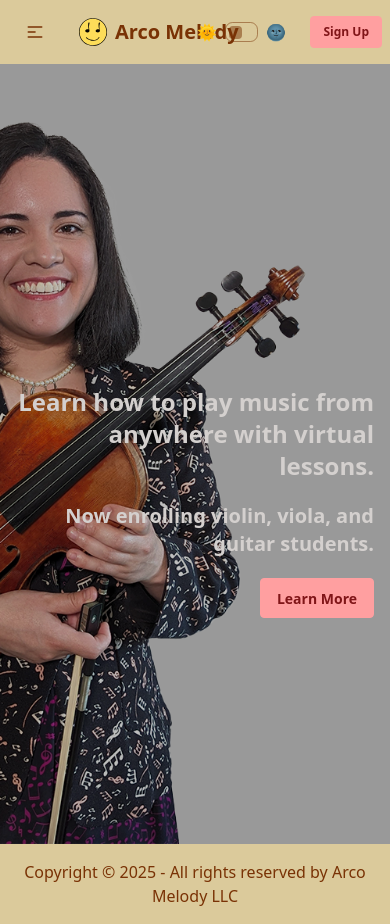
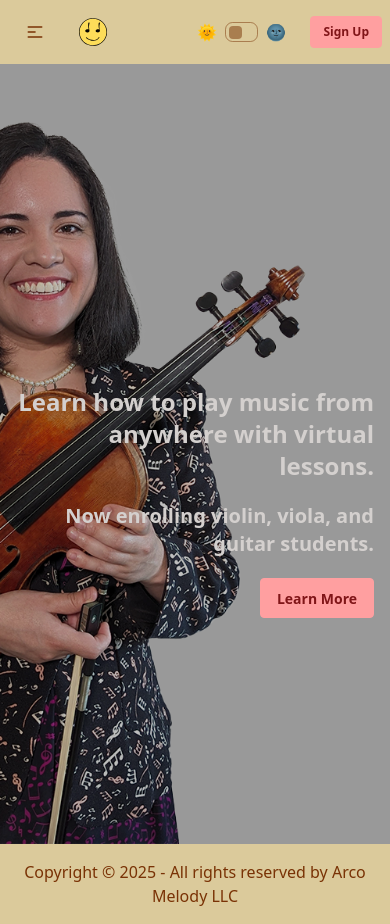
Before and after one commit to Johnny-Pena/ArcoMelody, a React (Vite) app: page / in a window 390 px wide. Built offline with nearby package versions, Linux system fonts and the light colour scheme.

Commit message:
Update Navbar to hide text on mobile and improve layout

```diff
--- a/src/components/Navbar.jsx
+++ b/src/components/Navbar.jsx
@@ -57,14 +57,14 @@ export default function Navbar() {
               <li role="menuitem"><Link to="/contact">Contact</Link></li>
             </ul>
           </div>
-          <Link to="/" className="btn btn-ghost text-xl flex items-center gap-2">
+       <Link to="/" className="btn btn-ghost text-xl flex items-center">
         <img
           src="/images/ArcoMelodyFavicon-32x32.svg"
           alt="Arco Melody Logo"
           className="w-7 h-7"
           style={{ display: "inline-block" }}
         />
-          Arco Melody
+        <span className="hidden sm:inline">Arco Melody</span>
       </Link>
         </div>
         <div className="navbar-center hidden lg:flex">
```
Lines whose indentation alone changed are shown as unchanged.
